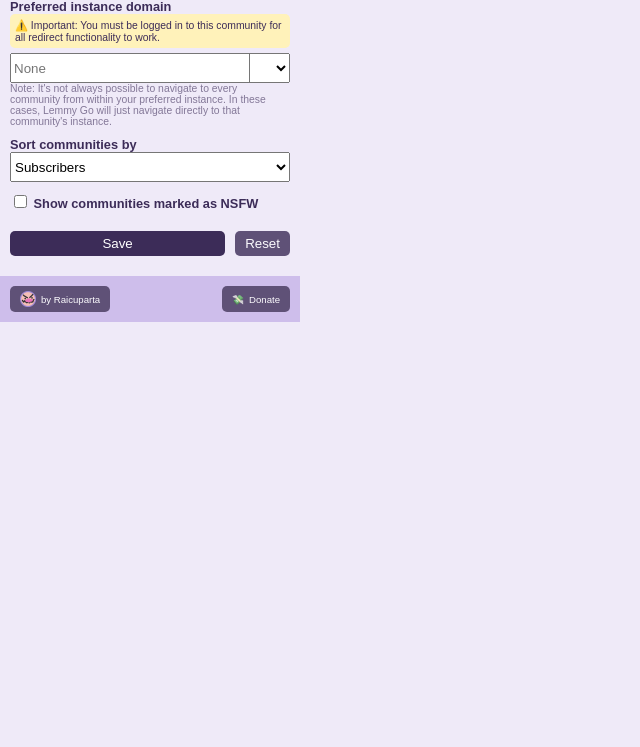
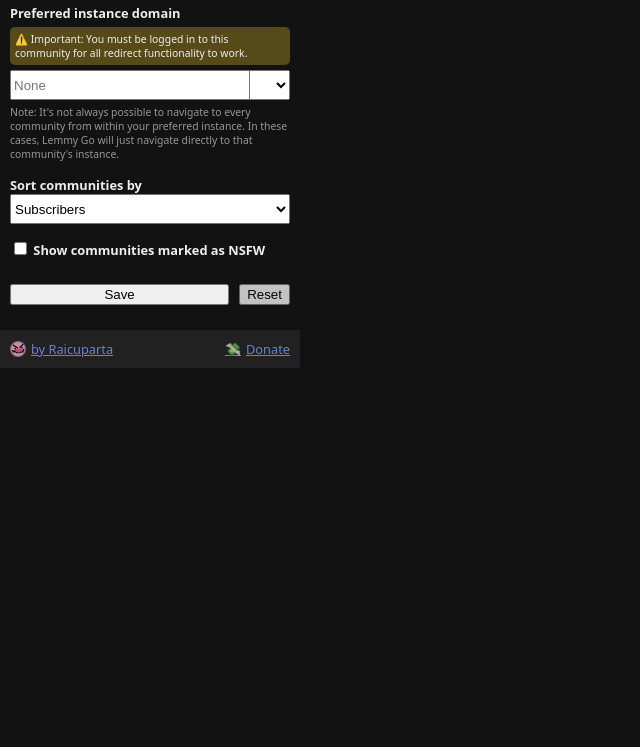
Before and after one commit to Raicuparta/lemmy-go, a website: page src/static/options.html in a window 1280 px wide. Shown: the part 53-800 px from the top of the page, without its empty margins (0-640 px from the left). Drawn offline with Linux system fonts and the light colour scheme.

Commit message:
dark style

```diff
--- a/src/static/options.html
+++ b/src/static/options.html
@@ -5,15 +5,26 @@
   </head>
   <style>
     body {
-      font-family: sans-serif;
-      color: #3c2c58;
+      color: #eee;
+      background: #121212;
       font-size: 0.8rem;
       margin: 0;
       display: flex;
       flex-direction: column;
       gap: 10px;
       width: 300px;
-      background: #efeaf8;
+      font-family: system-ui;
+    }
+    a {
+      color: #809fff;
+      display: inline-flex;
+      align-items: center;
+      gap: 5px;
+    }
+    code {
+      font-size: 1.2em;
+      color: #888;
+      user-select: text;
     }
     h1 {
       margin: 0;
@@ -23,14 +34,13 @@
       padding: 0 10px;
       display: flex;
       flex-direction: column;
-      gap: 10px;
+      gap: 15px;
     }
     header,
     footer {
-      background-color: #c7b4e9;
+      background-color: #252525;
       padding: 10px;
       display: flex;
-      font-size: 0.6rem;
       gap: 10px;
       opacity: 80%;
     }
@@ -41,28 +51,17 @@
       justify-content: center;
       align-items: center;
     }
-    .button {
-      text-decoration: none;
-      color: white;
-      background-color: #3c2c58;
-      padding: 5px 10px;
-      border-radius: 5px;
-      display: inline-flex;
-      align-items: center;
-      gap: 5px;
-      border: 0;
-      cursor: pointer;
-      justify-content: center;
+    select {
+      height: 30px;
+      width: 100%;
     }
-    .button:hover {
-      background-color: #49356b;
-    }
-    .button:active {
-      background-color: #2e2144;
+    label {
+      font-weight: bold;
     }
     .domain-setting {
       display: flex;
       flex-direction: column;
+      gap: 5px;
     }
     .form-buttons {
       margin-top: 10px;
@@ -80,9 +79,6 @@
       width: 16px;
       height: 16px;
     }
-    code {
-      user-select: text;
-    }
     .domain-input-wrapper {
       position: relative;
       height: 30px;
@@ -98,21 +94,13 @@
     }
     .input-warning {
       font-size: 0.65rem;
-      background-color: #fff2ba;
+      background-color: #554a18;
       padding: 5px;
       border-radius: 5px;
-      margin-bottom: 5px;
     }
     .input-description {
       font-size: 0.65rem;
       opacity: 60%;
-    }
-    .input-title {
-      font-weight: bold;
-    }
-    select {
-      height: 30px;
-      width: 100%;
     }
   </style>
 
@@ -126,10 +114,10 @@
         <label class="input-title" for="domain-text-input">
           Preferred instance domain
         </label>
-        <label class="input-warning" for="domain-text-input">
+        <div class="input-warning">
           ⚠️ Important: You must be logged in to this community for all redirect
           functionality to work.
-        </label>
+        </div>
         <div class="domain-input-wrapper">
           <input
             id="domain-text-input"
@@ -140,11 +128,11 @@
             <option value="">None</option>
           </select>
         </div>
-        <label class="input-description">
+        <div class="input-description">
           Note: It's not always possible to navigate to every community from
           within your preferred instance. In these cases, Lemmy Go will just
           navigate directly to that community's instance.
-        </label>
+        </div>
       </div>
       <div>
         <label class="input-title"> Sort communities by</label>
```
